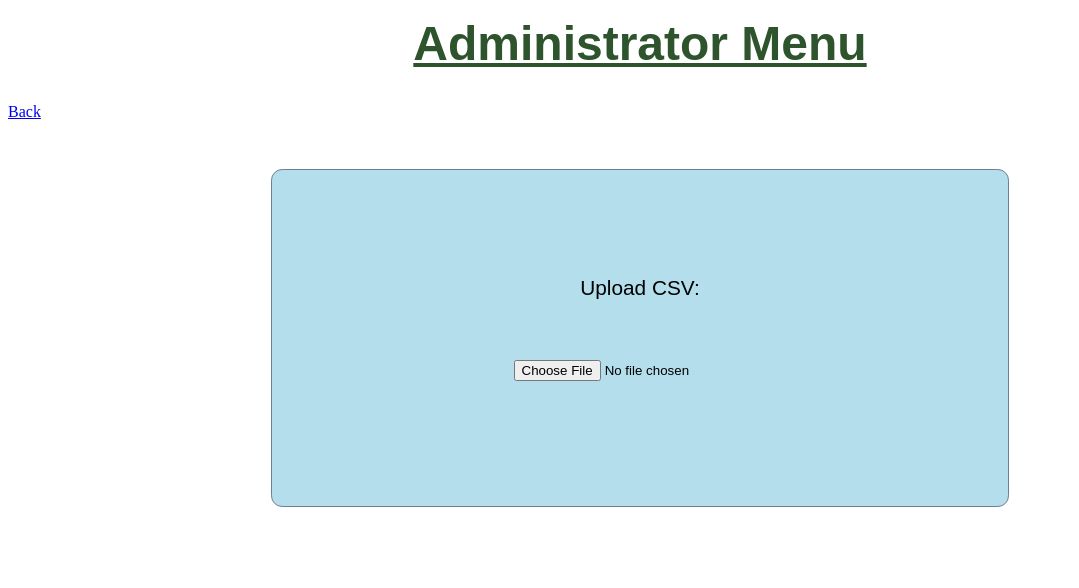
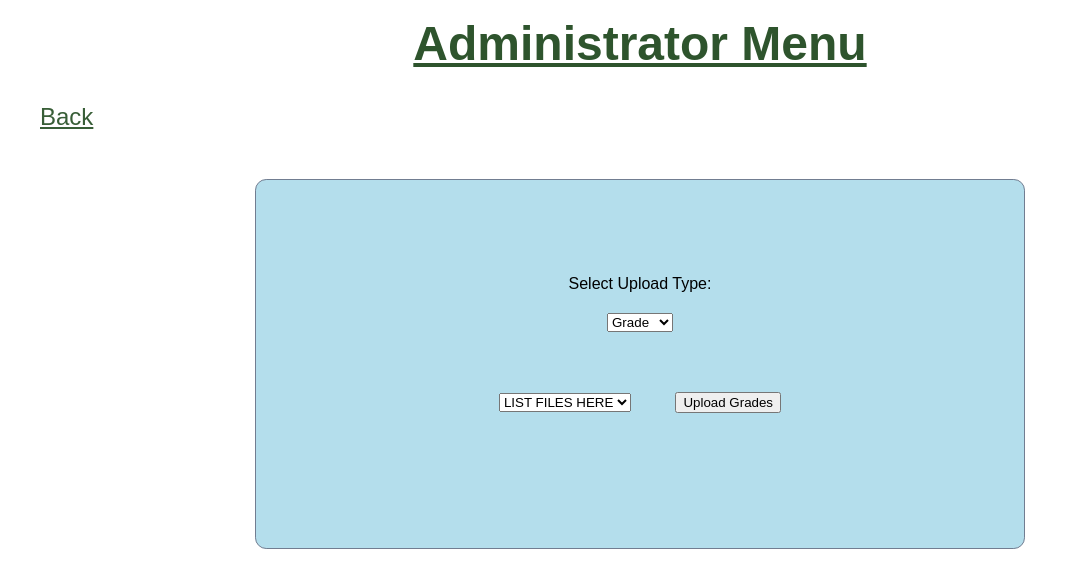
Before and after one commit to n5n6n7n8/CS-422-Max-GPA-Project, a Flask app: template frontend/templates/admin.html in a window 1280 px wide. Shown: the top 588 px of the page, without its empty margins (0-1079 px from the left). Run offline with Flask 3, Linux system fonts and the light colour scheme; the template is opened without the code that fills it, so the values that code supplies are empty; some web fonts are replaced.

Commit message:
linked frontend pages, edited page format
just need to link frontend to python scripts that show the list of degree files

```diff
--- a/frontend/templates/admin.html
+++ b/frontend/templates/admin.html
@@ -5,15 +5,41 @@
         <link rel = "stylesheet" href="stylemain.css"/>
     <body>
         <h1>Administrator Menu</h1>
-        <a href="index.html" class="button">Back</a>
+        <a id="backtext" href="index.html" class="button">Back</a>
         <div id="space"></div>
         <div id="inputPanel">
-            <p> Upload CSV:</p>
-            <div id="csvPreview">
-                <input type="file" id="csvFile" accept=".csv">
+            Select Upload Type:
+            <select name="Upload Type" id="uploadDropdown">
+                <option value="grade">Grade</option>
+                <option value="degree">Degree</option>
+            </select>
+            <div id="gradeUpDiv">
+                <select name="Folder List" id="gradeFiles">
+                    <option value="grade1">LIST FILES HERE</option>
+                </select>
+                <button id="gradeUploadBtn">Upload Grades</button>
+            </div>
+            <div id="degreeUpDiv">
+                <select name="Folder List" id="degreeFiles">
+                    <option value="degree1">LIST FILES HERE</option>
+                </select>
+                <button id="degreeUploadBtn">Upload Degree Requirements</button>
             </div>
             <!--  /* grade data upload and degree upload (have text box for selecting major) data */   -->
             <!-- javascript code for showing sample output after upload-->
         </div>
     </body>
+    <script>
+        document.getElementById("uploadDropdown").addEventListener("change", function() {
+            var dropdownVal = this.value;
+            if (dropdownVal === "grade") {
+                document.getElementById("gradeUpDiv").style.display = "block";
+                document.getElementById("degreeUpDiv").style.display = "none";
+            } else if (dropdownVal === "degree") {
+                document.getElementById("gradeUpDiv").style.display = "none";
+                document.getElementById("degreeUpDiv").style.display = "block";
+            }
+        });
+    </script>
+    <script src="adminscript.js" type="module"></script>
 </html>
--- /dev/null
+++ b/frontend/templates/adminscript.js
@@ -0,0 +1,6 @@
+document.getElementById("degreeUpDiv").style.display = "none";
+
+var gradeDropdown = document.getElementById("gradeFiles");
+var degreeDropdown = document.getElementById("degreeFiles");
+
+//TODO: link up to python script to get list of files in grade and degree folders and populate dropdowns with those files
--- a/frontend/templates/stylemain.css
+++ b/frontend/templates/stylemain.css
@@ -34,7 +34,7 @@
     background-color: rgb(180, 222, 236);
 
     margin: 0 auto;
-    padding: 3rem;
+    padding: 4rem;
     width: 50vw;
     height: 15rem;
 
```
Also changed, not shown: frontend/templates/index.html (+12 -1 lines), frontend/templates/student.html (+16 -5 lines).
